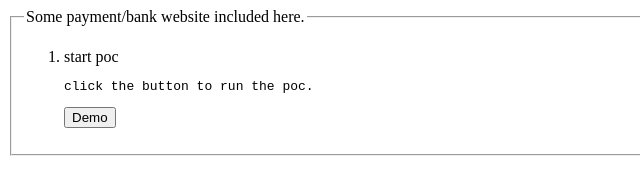
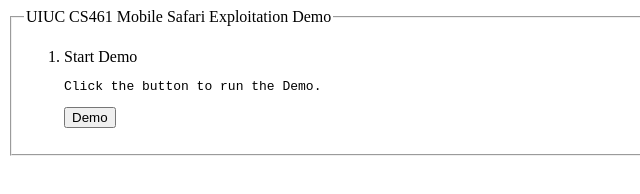
Before and after one commit to siong1987/CS461, a plain HTML site: page public/index.html in a window 1280 px wide. Shown: the full height of the page, 0-640 px from the left. Drawn offline with Linux system fonts and the light colour scheme.

Commit message:
update message.

```diff
--- a/public/index.html
+++ b/public/index.html
@@ -5,9 +5,9 @@
 	</head>
 	<body>
 		<fieldset>
-			<legend>Some payment/bank website included here.</legend>
+			<legend>UIUC CS461 Mobile Safari Exploitation Demo</legend>
 			<ol>
-				<li>start poc<xmp>click the button to run the poc.</xmp><button id="one">Demo</button></li>
+				<li>Start Demo<xmp>Click the button to run the Demo.</xmp><button id="one">Demo</button></li>
 			</ol>
 		</fieldset>
 		<script type="text/javascript">
```
